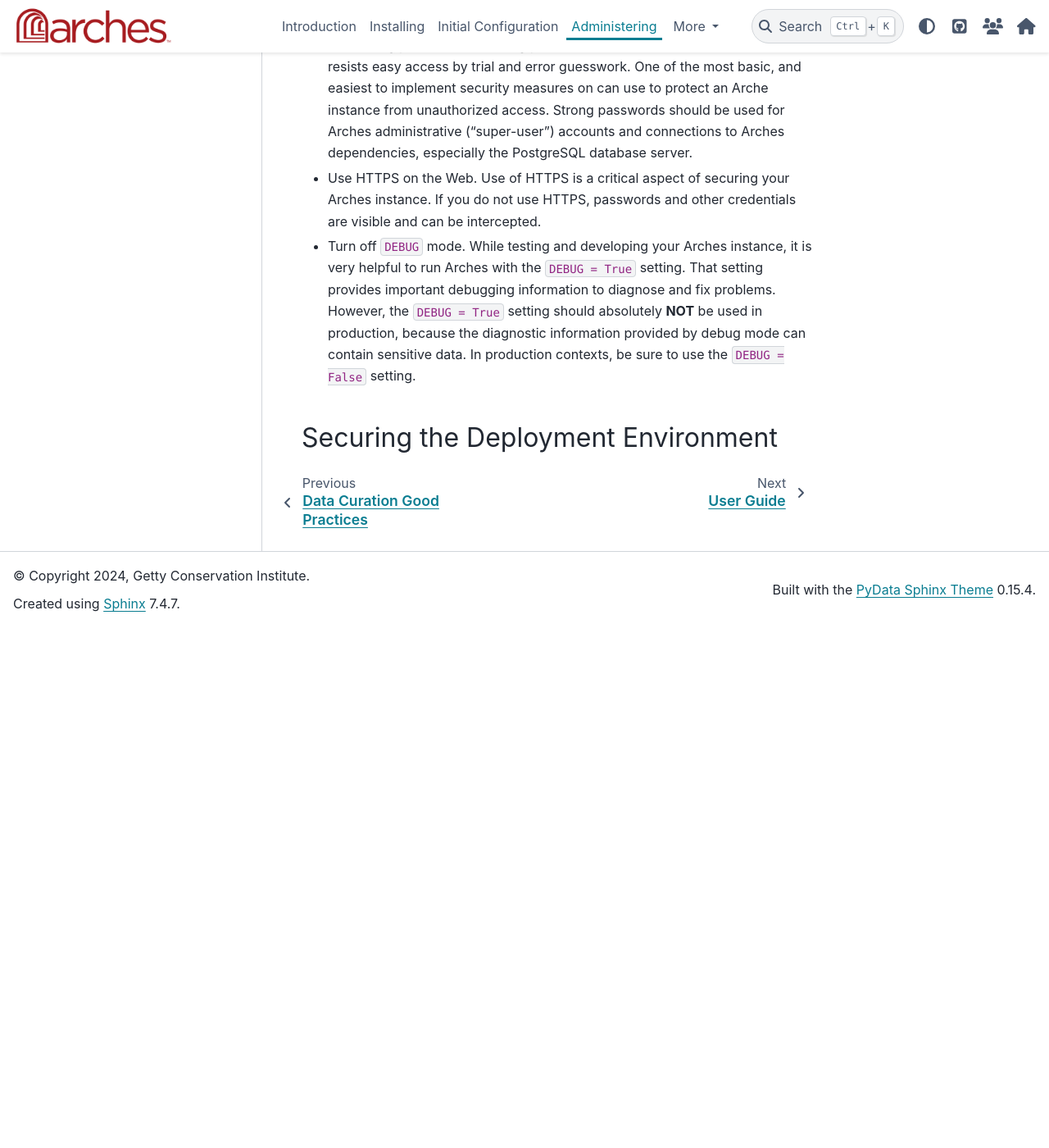
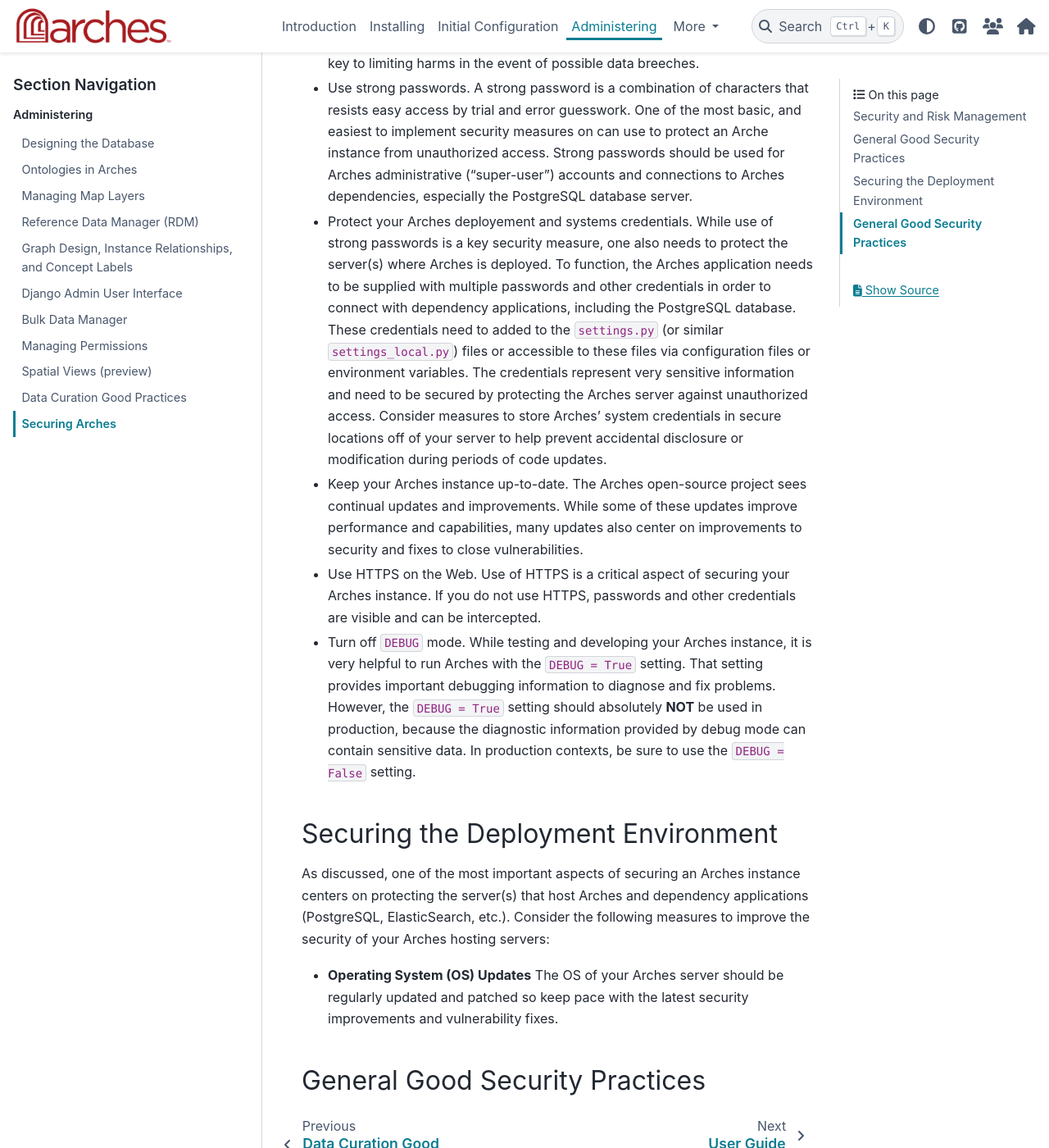
Before and after one commit to archesproject/arches-docs, a Sphinx documentation site: the page built from docs/administering/security.rst, in a window 1280 px wide and 1400 px high, scrolled down 1234 px. Shown: the whole window at 82% size. Built offline with Sphinx 7.4.7 and the PyData theme 0.15.4, drawn with Linux system fonts in a browser that asks for light colours; before the commit the page ends 2000 px from its top, so only the background shows below that; some of the changed text lies outside the part shown.

Commit message:
Added more security measures

```diff
--- a/docs/administering/security.rst
+++ b/docs/administering/security.rst
@@ -8,7 +8,7 @@
 Security and Risk Management
 ============================
 
-Information security needs vary widely. Legal requirements, organization policies, funder requirements, understandings of ethics, operational needs, and the subject matters and topics of datasets can all play a role in shaping data security needs. In some organizational settings, especially in the public sector, data security will require complex technical and operational controls.
+Information security needs vary widely. Legal requirements, organization policies, contract or funder requirements, understandings of ethics, operational needs, and the specifics of the information documented in your data can all play a role in shaping data security needs. In some organizational settings, especially in the public sector, data security will require complex technical and operational controls. Even information intended for public release will require measures to protect against accidental or unauthorized attempts at modification or deletion.
 
 In certain contexts, data security risks can involve legal, financial, reputational, harms to your own organization and staff, as well as harms to stakeholding communities. It is important to understand and mitigate these risks. The first step in securing your Arches implementation requires review and assessment of your position within this complex and varied environment. Some Arches implementations will require much more robust protections than required by other implementations. If data management needs require greater levels protection, then you will need additional resources and planning to obtain the additional time, expertise, and financing required to assess and reduce data security vulnerabilities.
 
@@ -22,11 +22,25 @@
 
 * Use strong passwords. A strong password is a combination of characters that resists easy access by trial and error guesswork. One of the most basic, and easiest to implement security measures on can use to protect an Arche instance from unauthorized access. Strong passwords should be used for Arches administrative ("super-user") accounts and connections to Arches dependencies, especially the PostgreSQL database server.
 
+* Protect your Arches deployement and systems credentials. While use of strong passwords is a key security measure, one also needs to protect the server(s) where Arches is deployed. To function, the Arches application needs to be supplied with multiple passwords and other credentials in order to connect with dependency applications, including the PostgreSQL database. These credentials need to added to the ``settings.py`` (or similar ``settings_local.py``) files or accessible to these files via configuration files or environment variables. The credentials represent very sensitive information and need to be secured by protecting the Arches server against unauthorized access. Consider measures to store Arches' system credentials in secure locations off of your server to help prevent accidental disclosure or modification during periods of code updates.
+
+* Keep your Arches instance up-to-date. The Arches open-source project sees continual updates and improvements. While some of these updates improve performance and capabilities, many updates also center on improvements to security and fixes to close vulnerabilities.
+
 * Use HTTPS on the Web. Use of HTTPS is a critical aspect of securing your Arches instance. If you do not use HTTPS, passwords and other credentials are visible and can be intercepted.
 
 * Turn off ``DEBUG`` mode. While testing and developing your Arches instance, it is very helpful to run Arches with the ``DEBUG = True`` setting. That setting provides important debugging information to diagnose and fix problems. However, the ``DEBUG = True`` setting should absolutely **NOT** be used in production, because the diagnostic information provided by debug mode can contain sensitive data. In production contexts, be sure to use the ``DEBUG = False`` setting.
 
 
-
 Securing the Deployment Environment
 ===================================
+
+As discussed, one of the most important aspects of securing an Arches instance centers on protecting the server(s) that host Arches and dependency applications (PostgreSQL, ElasticSearch, etc.). Consider the following measures to improve the security of your Arches hosting servers:
+
+* **Operating System (OS) Updates** The OS of your Arches server should be regularly updated and patched so keep pace with the latest security improvements and vulnerability fixes.
+
+
+
+
+
+General Good Security Practices
+===============================
```
